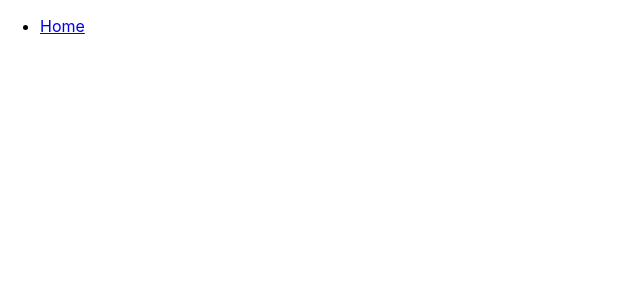
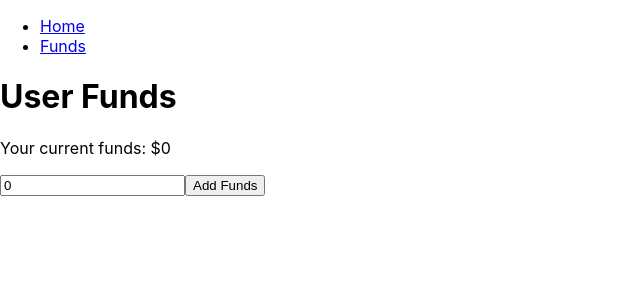
Before and after one commit to snowtheghost/Project41-Frontend, a React (Create React App) app: page /funds in a window 1280 px wide. Before the commit this address had no page. Shown: the top 300 px of the page, without its empty margins (0-640 px from the left). Built offline with nearby package versions, Linux system fonts and the light colour scheme; the HTML template or start-up script is replaced by a standard one.

Commit message:
Working implementation of create-checkout-session

```diff
--- a/src/App.js
+++ b/src/App.js
@@ -4,6 +4,7 @@ import Layout from './components/Layout';
 import HomePage from './components/HomePage';
 import RegisterPage from './components/RegisterPage';
 import LoginPage from './components/LoginPage';
+import FundsPage from './components/FundsPage';
 
 const App = () => {
   return (
@@ -13,6 +14,7 @@ const App = () => {
           <Route path="/" element={<HomePage />} />
           <Route path="/register" element={<RegisterPage />} />
           <Route path="/login" element={<LoginPage />} />
+          <Route path="/funds" element={<FundsPage />} />
         </Routes>
       </Layout>
     </Router>
--- /dev/null
+++ b/src/components/FundsPage.js
@@ -0,0 +1,47 @@
+import React, { useState } from 'react';
+import axios from '../utils/axiosInstance';
+
+const FundsPage = () => {
+    const [funds, setFunds] = useState(0);
+    const [amount, setAmount] = useState(0);
+
+    const handleAddFunds = async () => {
+        try {
+            const response = await axios.post('/payment/stripe/create-checkout-session');
+            if (response.data && response.data.redirectUrl) {
+                window.location.href = response.data.redirectUrl;
+            }
+        } catch (error) {
+            console.error(error);
+        }
+    };
+
+    const handleWithdrawFunds = async () => {
+        try {
+            // Send a request to the backend to withdraw funds
+            await axios.post('/withdraw-funds', { amount: amount });
+
+            // Update the funds amount after successful response
+            setFunds(funds - amount);
+        } catch (error) {
+            console.error(error);
+        }
+    };
+
+    return (
+        <div>
+            <h1>User Funds</h1>
+            <p>Your current funds: ${funds}</p>
+            <div>
+                <input
+                    type="number"
+                    value={amount}
+                    onChange={(e) => setAmount(Number(e.target.value))}
+                />
+                <button onClick={handleAddFunds}>Add Funds</button>
+            </div>
+        </div>
+    );
+};
+
+export default FundsPage;
--- a/src/components/Layout.js
+++ b/src/components/Layout.js
@@ -14,6 +14,9 @@ const navigate = useNavigate();
           <li>
             <Link to="/">Home</Link>
           </li>
+          <li>
+            <Link to="/funds">Funds</Link>
+          </li>
         </ul>
       </nav>
       <div>{children}</div>
```
